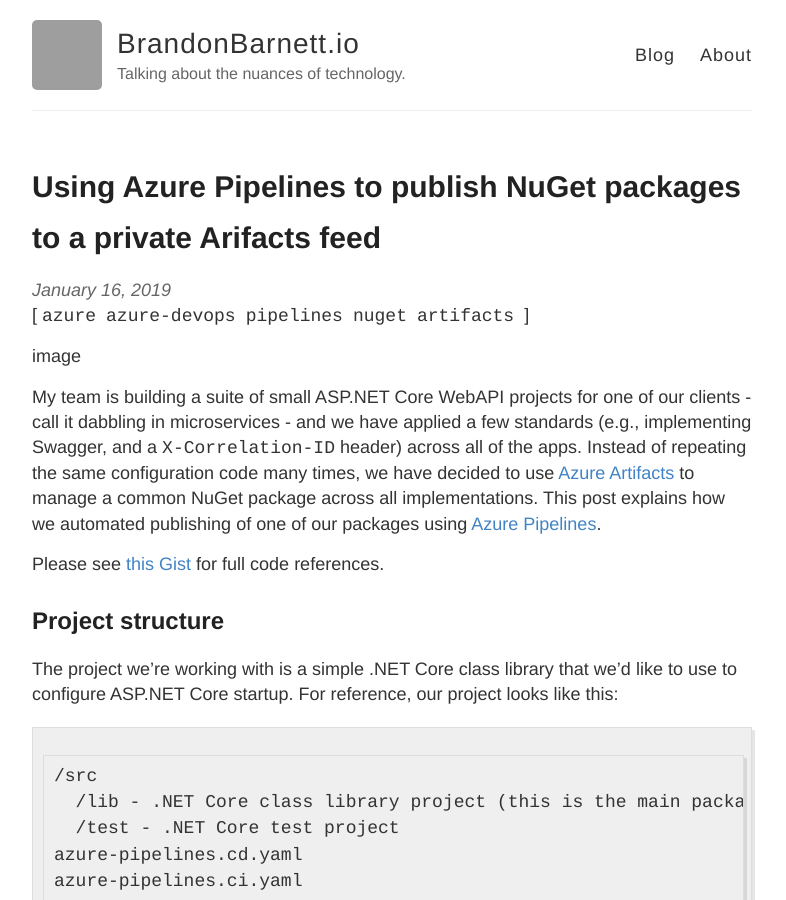
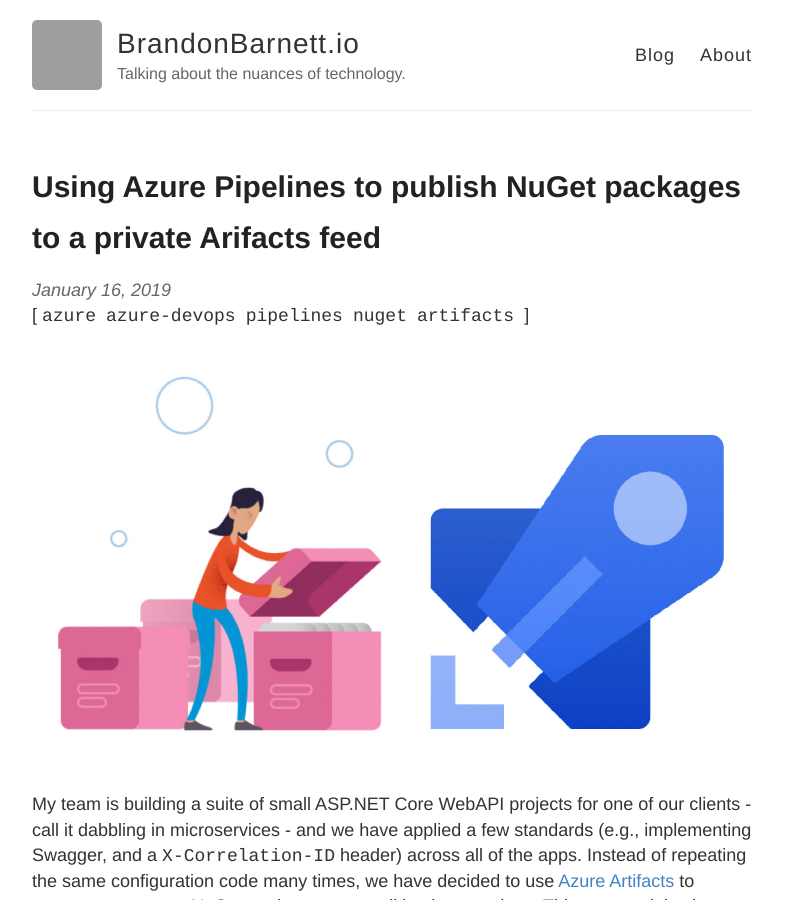
Before and after one commit to brbarnett/brbarnett.github.io, a Jekyll site: the page built from _posts/2019-1-16-using-azure-pipelines-to-publish-nuget-packages-to-a-private-artifacts-feed.md, in a window 1280 px wide and 900 px high. Shown: the whole window, without its empty margins (248-1034 px from the left). Built offline with Jekyll 4.4.1, drawn with Linux system fonts in a browser that asks for light colours; comment, search, counter and statistics services are not loaded; grey boxes are pictures that could not be loaded.

Commit message:
Adding header image

```diff
--- a/_posts/2019-1-16-using-azure-pipelines-to-publish-nuget-packages-to-a-private-artifacts-feed.md
+++ b/_posts/2019-1-16-using-azure-pipelines-to-publish-nuget-packages-to-a-private-artifacts-feed.md
@@ -4,7 +4,7 @@
 tags: azure azure-devops pipelines nuget artifacts
 ---
 
-image
+![_config.yml]({{ site.baseurl }}/images/2019-1-16-using-azure-pipelines-to-publish-nuget-packages-to-a-private-artifacts-feed/header.jpg)
 
 My team is building a suite of small ASP.NET Core WebAPI projects for one of our clients - call it dabbling in microservices - and we have applied a few standards (e.g., implementing Swagger, and a `X-Correlation-ID` header) across all of the apps. Instead of repeating the same configuration code many times, we have decided to use [Azure Artifacts](https://azure.microsoft.com/en-us/services/devops/artifacts/) to manage a common NuGet package across all implementations. This post explains how we automated publishing of one of our packages using [Azure Pipelines](https://azure.microsoft.com/en-us/services/devops/pipelines/).
 
```
Also changed, not shown: images/2019-1-16-using-azure-pipelines-to-publish-nuget-packages-to-a-private-artifacts-feed/header.jpg (added).
